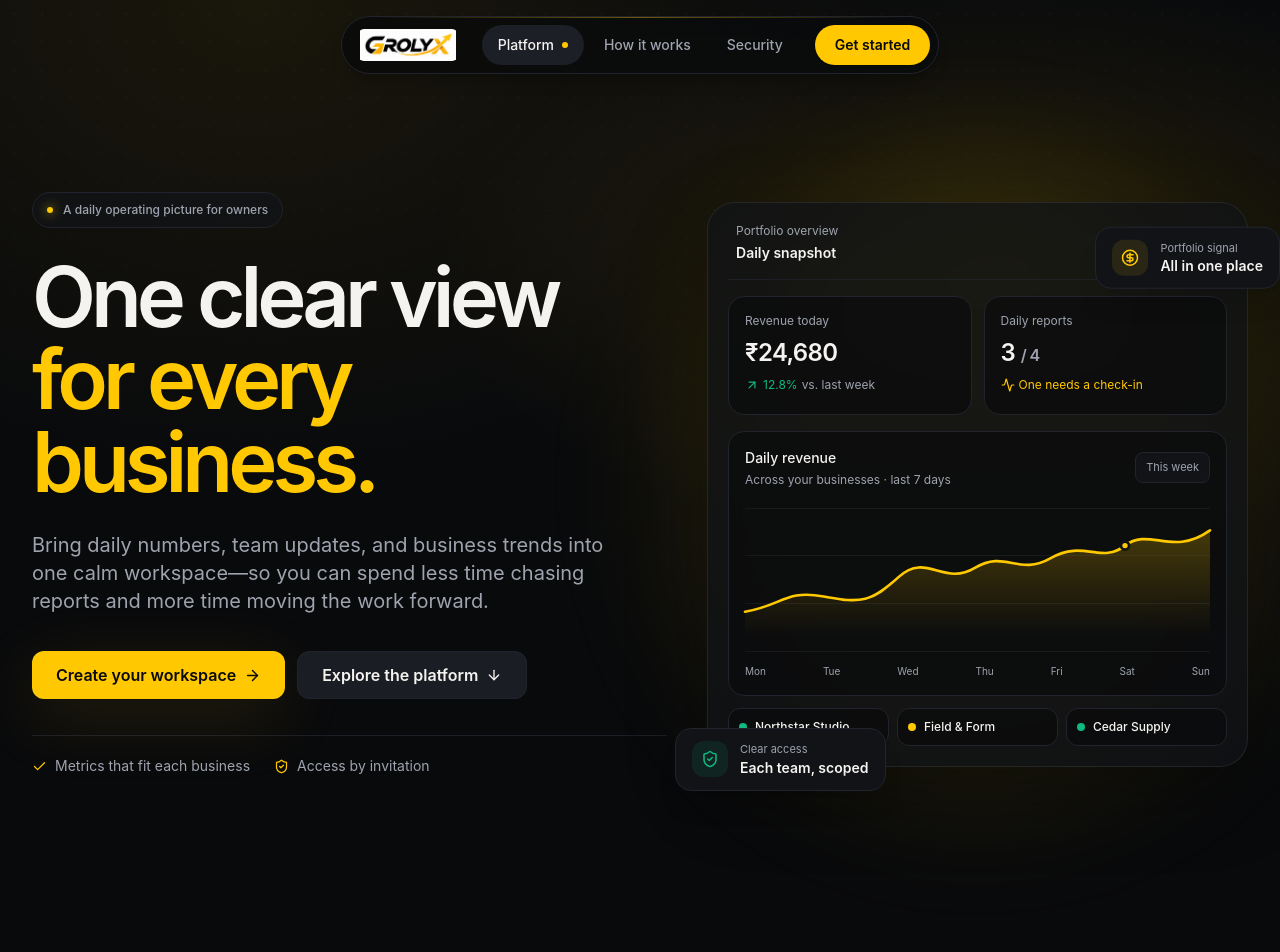
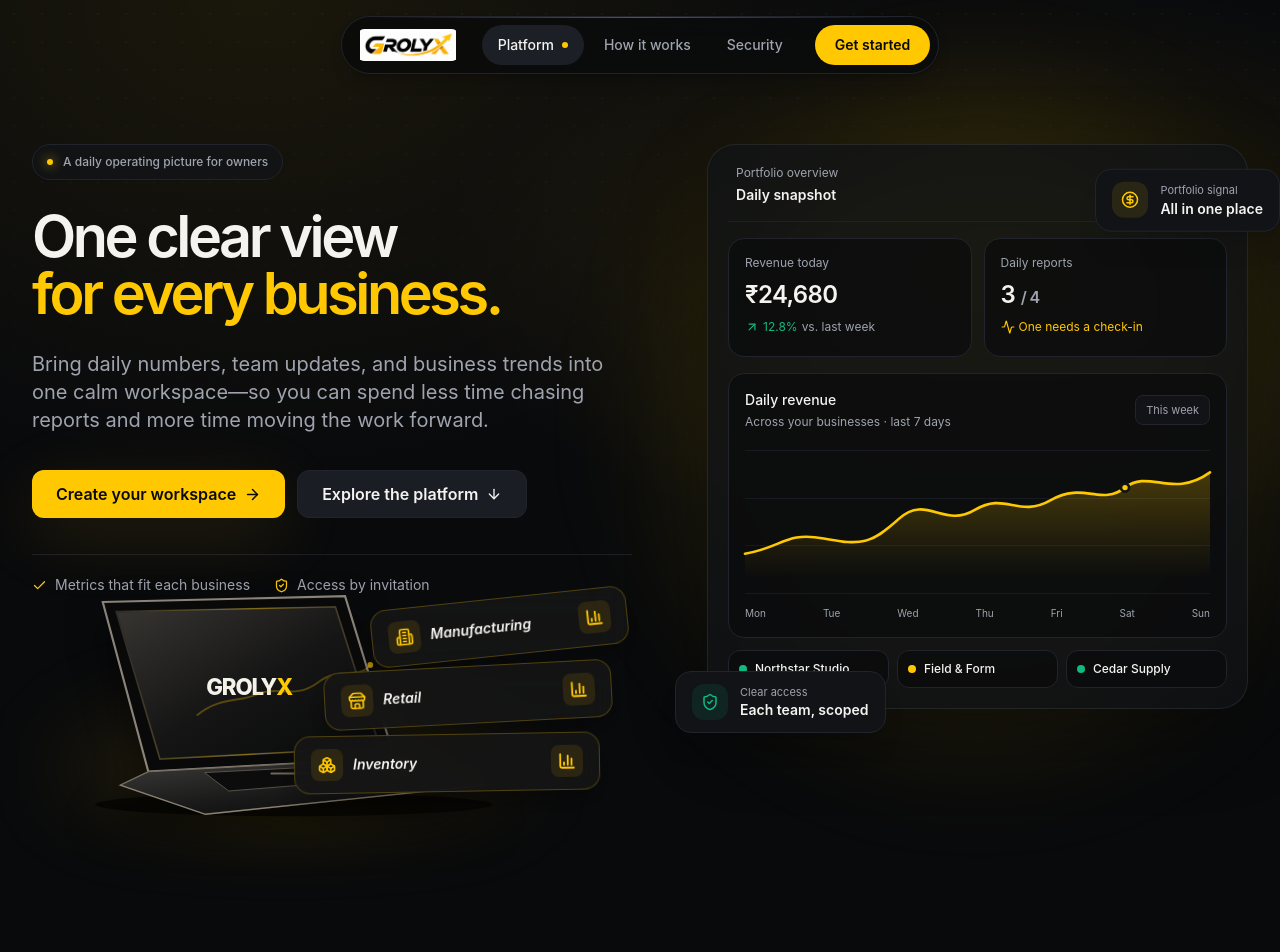
Before and after one commit to ManishMhatre1502/B2B, a Next.js app: page / in a window 1280 px wide. Shown: the top 952 px of the page. Built offline with nearby package versions, Linux system fonts and the light colour scheme.

Commit message:
Redesign Grolyx homepage hero

```diff
--- a/src/app/globals.css
+++ b/src/app/globals.css
@@ -46,6 +46,9 @@ button:disabled { cursor: not-allowed; opacity: .55; }
     radial-gradient(ellipse at 78% 34%, rgba(255, 201, 0, .11), transparent 40%),
     radial-gradient(ellipse at 20% 0%, rgba(255, 201, 0, .07), transparent 43%);
 }
+.hero-art-glow {
+  background: radial-gradient(ellipse at 48% 65%, rgba(255, 196, 0, .28), rgba(255, 196, 0, .08) 42%, transparent 74%);
+}
 .glass-panel {
   background: rgba(17, 19, 23, .76);
   border: 1px solid rgba(255,255,255,.08);
--- a/src/app/page.tsx
+++ b/src/app/page.tsx
@@ -3,6 +3,7 @@ import Image from "next/image";
 import { Activity, ArrowRight, ArrowUpRight, BarChart3, Building2, Check, CircleDollarSign, ClipboardCheck, Layers3, ShieldCheck, ArrowDown } from "lucide-react";
 import { LandingNavbar } from "@/components/landing-navbar";
 import { Button } from "@/components/ui/button";
+import { HeroIllustration } from "@/components/hero-illustration";
 
 const features = [
   { icon: Building2, title: "Every business, one view", copy: "Switch between your companies and see the signal across your whole portfolio." },
@@ -14,16 +15,18 @@ export default function HomePage() {
   return (
     <div className="overflow-hidden">
       <LandingNavbar />
-      <main className="relative pt-28 sm:pt-32">
+      <main className="relative pt-20 sm:pt-24">
         <div aria-hidden="true" className="hero-wash pointer-events-none absolute inset-x-0 top-0 -z-10 h-[780px]" />
         <div aria-hidden="true" className="grid-glow pointer-events-none absolute inset-x-0 top-0 -z-10 h-[760px] opacity-30" />
-        <section id="hero" aria-labelledby="hero-title" className="mx-auto grid max-w-7xl items-center gap-14 px-5 pb-24 pt-12 sm:px-8 lg:grid-cols-[1.08fr_.92fr] lg:gap-10 lg:pb-32 lg:pt-16">
-          <div className="max-w-2xl">
+        <section id="hero" aria-labelledby="hero-title" className="mx-auto grid max-w-7xl items-center gap-14 px-5 pb-24 pt-10 sm:px-8 sm:pt-12 lg:grid-cols-[1.08fr_.92fr] lg:items-start lg:gap-10 lg:pb-32 lg:pt-12">
+          <div className="max-w-2xl lg:max-w-[600px]">
             <div className="mb-7 inline-flex min-h-9 items-center gap-2.5 rounded-full border border-border bg-card/80 px-3.5 py-2 text-xs font-medium text-muted-foreground shadow-sm"><span aria-hidden="true" className="h-1.5 w-1.5 rounded-full bg-primary shadow-[0_0_12px_#FFC900]" />A daily operating picture for owners</div>
-            <h1 id="hero-title" className="max-w-[700px] text-balance text-[clamp(3.25rem,6.5vw,5.25rem)] font-semibold leading-[.99] tracking-[-.06em] text-foreground">One clear view<br className="hidden sm:block" /><span className="text-primary"> for every business.</span></h1>
+            <h1 id="hero-title" className="max-w-[700px] text-balance text-[clamp(3.25rem,4.5vw,5.25rem)] font-semibold leading-[.99] tracking-[-.06em] text-foreground">One clear view<br className="hidden sm:block" /><span className="text-primary"> for every business.</span></h1>
             <p className="mt-7 max-w-xl text-lg leading-8 text-muted-foreground sm:text-xl">Bring daily numbers, team updates, and business trends into one calm workspace—so you can spend less time chasing reports and more time moving the work forward.</p>
             <div className="mt-9 flex flex-col gap-3 sm:flex-row"><Link href="/register"><Button size="lg" className="w-full sm:w-auto">Create your workspace <ArrowRight size={17} /></Button></Link><Link href="#platform"><Button variant="secondary" size="lg" className="w-full sm:w-auto">Explore the platform <ArrowDown size={16} /></Button></Link></div>
             <div className="mt-9 flex flex-col gap-3 border-t border-border/80 pt-5 text-sm text-muted-foreground sm:flex-row sm:flex-wrap sm:gap-x-6"><span className="inline-flex items-center gap-2"><Check size={15} className="shrink-0 text-primary" />Metrics that fit each business</span><span className="inline-flex items-center gap-2"><ShieldCheck size={15} className="shrink-0 text-primary" />Access by invitation</span></div>
+
+            <HeroIllustration />
           </div>
           <div className="relative mx-auto w-full max-w-[600px]">
             <div aria-hidden="true" className="absolute -inset-8 rounded-full bg-primary/10 blur-3xl" />
--- /dev/null
+++ b/src/components/hero-illustration.tsx
@@ -0,0 +1,70 @@
+import { BarChart3, Boxes, Building2, Store } from "lucide-react";
+
+const businessCards = [
+  { icon: Building2, title: "Manufacturing", position: "w-[84%] self-end -translate-x-1 -rotate-6" },
+  { icon: Store, title: "Retail", position: "w-[94%] self-end -translate-x-5 -rotate-3" },
+  { icon: Boxes, title: "Inventory", position: "w-full self-start -translate-x-8 -rotate-1" },
+];
+
+export function HeroIllustration() {
+  return (
+    <div aria-hidden="true" className="relative isolate mt-3 hidden h-[210px] w-full sm:block sm:h-[240px] lg:-mt-8 lg:h-[260px]">
+      <div className="hero-art-glow absolute bottom-0 left-0 h-[56%] w-[88%] rounded-full blur-2xl" />
+      <svg
+        viewBox="0 0 520 250"
+        preserveAspectRatio="xMidYMax meet"
+        className="absolute bottom-0 left-0 h-full w-[84%] overflow-visible drop-shadow-[0_18px_18px_rgba(0,0,0,.5)]"
+      >
+        <defs>
+          <linearGradient id="grolyx-laptop-screen" x1="0" x2="1" y1="0" y2="1">
+            <stop offset="0" stopColor="#383532" />
+            <stop offset=".52" stopColor="#151515" />
+            <stop offset="1" stopColor="#080909" />
+          </linearGradient>
+          <linearGradient id="grolyx-laptop-base" x1="0" x2=".8" y1="0" y2="1">
+            <stop offset="0" stopColor="#a39a8b" />
+            <stop offset=".16" stopColor="#343332" />
+            <stop offset=".62" stopColor="#181818" />
+            <stop offset="1" stopColor="#090909" />
+          </linearGradient>
+          <linearGradient id="grolyx-laptop-edge" x1="0" x2="1" y1="0" y2="0">
+            <stop offset="0" stopColor="#ffc900" stopOpacity="0" />
+            <stop offset=".5" stopColor="#ffc900" stopOpacity=".72" />
+            <stop offset="1" stopColor="#ffc900" stopOpacity="0" />
+          </linearGradient>
+        </defs>
+        <ellipse cx="270" cy="231" rx="205" ry="12" fill="#000" opacity=".62" />
+        <path d="M73 22 323 16 374 183 120 197Z" fill="#090909" stroke="#8a8379" strokeWidth="2.2" />
+        <path d="M87 32 313 27 359 172 132 184Z" fill="url(#grolyx-laptop-screen)" stroke="#2d2b28" strokeWidth="2" />
+        <path d="M87 32 313 27 359 172 132 184Z" fill="none" stroke="url(#grolyx-laptop-edge)" strokeWidth="1.2" opacity=".6" />
+        <path d="M120 197 374 183 467 211 179 241 91 211Z" fill="url(#grolyx-laptop-base)" stroke="#746d61" strokeWidth="1.4" />
+        <path d="m178 198 156-8 43 13-174 14Z" fill="#0c0c0c" stroke="#58534b" strokeWidth="1" />
+        <path d="m91 211 88 30 288-30" fill="none" stroke="#c7b99a" strokeOpacity=".26" strokeWidth="1.4" />
+        <text x="224" y="118" textAnchor="middle" fontFamily="Inter, Arial, sans-serif" fontSize="23" fontWeight="800" letterSpacing="-1.2" fill="#f5f2e9">
+          GROLY<tspan fill="#ffc900">X</tspan>
+        </text>
+        <path d="M170 139c25-20 43-13 63-22s38 6 62-12 40-2 54-18" fill="none" stroke="#ffc900" strokeOpacity=".28" strokeWidth="2" />
+        <circle cx="349" cy="87" r="3" fill="#ffc900" opacity=".72" />
+        <path d="M247 199h39" stroke="#c7b99a" strokeOpacity=".55" strokeWidth="2" strokeLinecap="round" />
+      </svg>
+      <div className="absolute bottom-[12%] right-0 z-10 flex w-[51%] flex-col gap-2.5">
+        {businessCards.map(({ icon: Icon, title, position }) => (
+          <div
+            key={title}
+            className={"flex h-[54px] items-center justify-between rounded-2xl border border-primary/25 bg-[#151515]/90 px-3.5 shadow-[0_12px_32px_rgba(0,0,0,.38)] backdrop-blur-md sm:h-[58px] sm:px-4 " + position}
+          >
+            <span className="flex min-w-0 items-center gap-2.5">
+              <span className="flex h-8 w-8 shrink-0 items-center justify-center rounded-lg bg-primary/10 text-primary">
+                <Icon size={18} strokeWidth={2.2} />
+              </span>
+              <span className="truncate text-xs font-semibold italic text-foreground sm:text-sm">{title}</span>
+            </span>
+            <span className="ml-2 flex h-8 w-8 shrink-0 items-center justify-center rounded-lg bg-primary/10 text-primary">
+              <BarChart3 size={18} strokeWidth={2.4} />
+            </span>
+          </div>
+        ))}
+      </div>
+    </div>
+  );
+}
```
